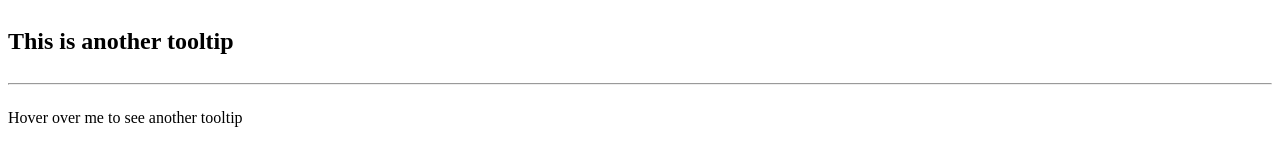
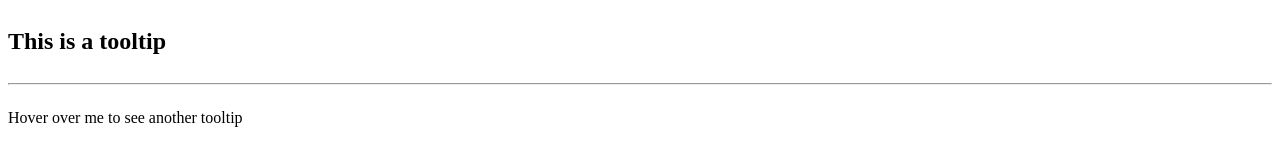
Before and after one commit to acciojob/react-composition-3-rgrohitgupta938, a React app: page / in a window 1280 px wide. Shown: the top 160 px of the page. Built offline with nearby package versions, Linux system fonts and the light colour scheme.

Commit message:
Commit d-27 t-4

```diff
--- a/src/components/App.js
+++ b/src/components/App.js
@@ -8,7 +8,7 @@ function App() {
       <Tooltip text="This is a tooltip">
         <h2 className="tooltip">
           <div>
-            <div>This is another tooltip</div>
+            <div>This is a tooltip</div>
           </div>
         </h2>
       </Tooltip>
```
